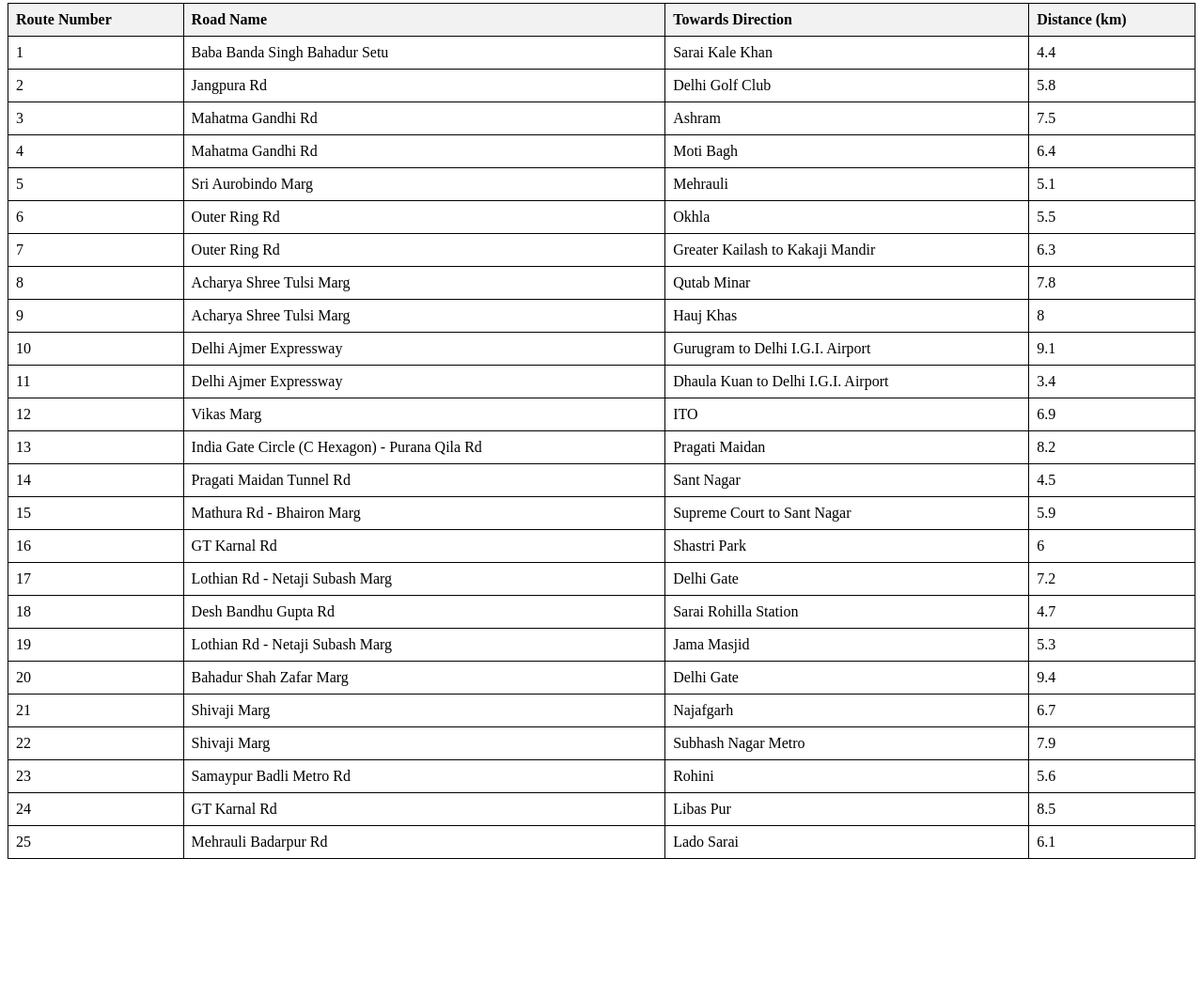
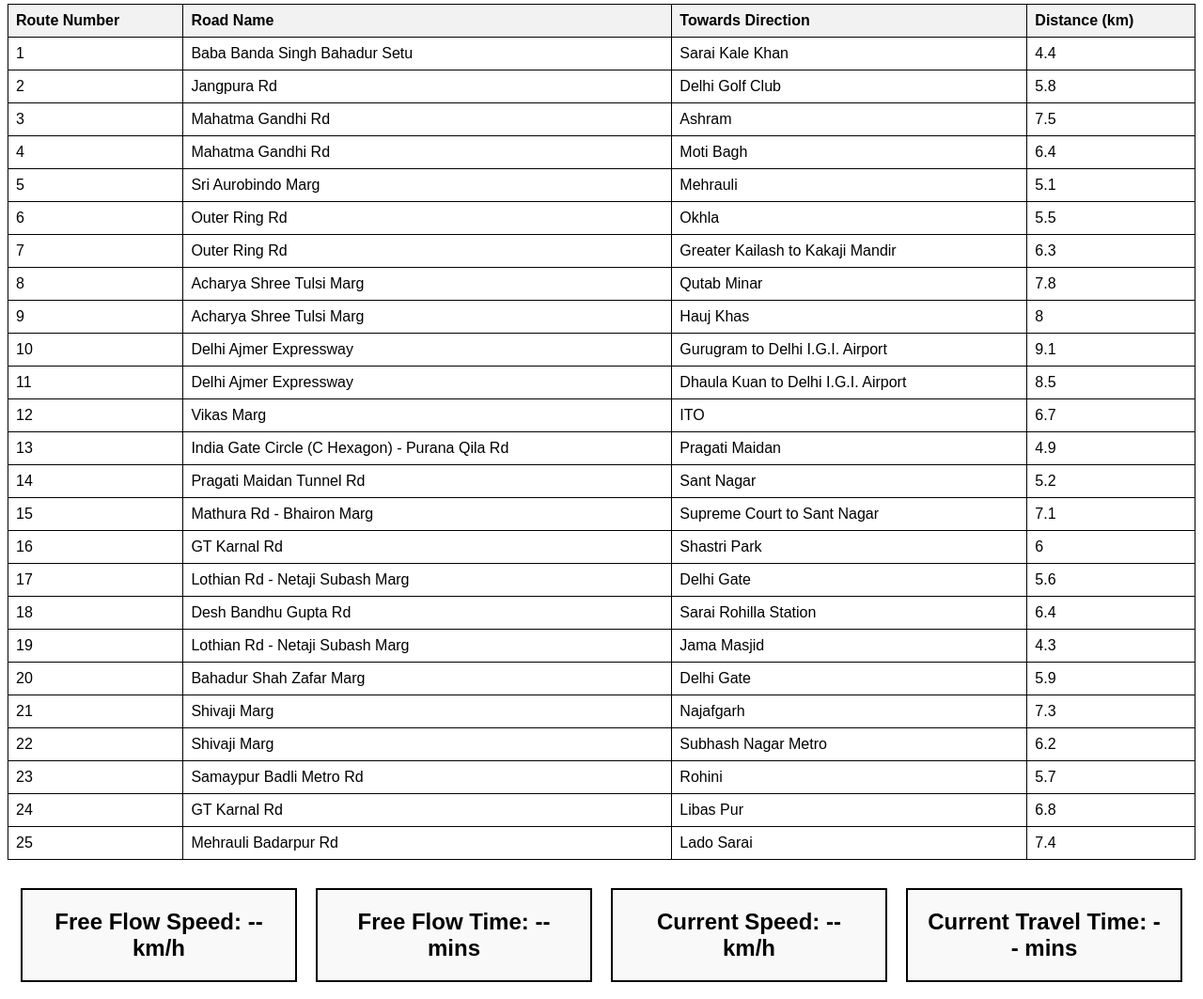
Before and after one commit to emote-warrior/traffic-dashboard, a plain HTML site: page index.html in a window 1280 px wide. Shown: the part 103-1166 px from the top of the page at 94% size. Before the commit the page ends 1025 px from the top, so only its background shows below. Drawn offline with Linux system fonts and the light colour scheme.

Commit message:
Update index.html

```diff
--- a/index.html
+++ b/index.html
@@ -3,6 +3,10 @@
 <head>
     <title>Delhi Route Dashboard</title>
     <style>
+        body {
+            font-family: 'Aptos', sans-serif;
+            text-align: center;
+        }
         table {
             width: 100%;
             border-collapse: collapse;
@@ -15,6 +19,21 @@
         }
         th {
             background-color: #f2f2f2;
+        }
+        .speed-container {
+            display: flex;
+            justify-content: center;
+            align-items: center;
+            margin-top: 20px;
+        }
+        .speed-box {
+            border: 2px solid black;
+            padding: 20px;
+            margin: 10px;
+            font-size: 24px;
+            font-weight: bold;
+            background-color: #f9f9f9;
+            width: 250px;
         }
     </style>
 </head>
@@ -36,6 +55,13 @@
         <tbody id="routeTable"></tbody>
     </table>
 
+    <div class="speed-container">
+        <div class="speed-box" id="freeFlowSpeed">Free Flow Speed: -- km/h</div>
+        <div class="speed-box" id="freeFlowTime">Free Flow Time: -- mins</div>
+        <div class="speed-box" id="currentSpeed">Current Speed: -- km/h</div>
+        <div class="speed-box" id="currentTravelTime">Current Travel Time: -- mins</div>
+    </div>
+
     <script>
         const routes = [
             { number: "1", road: "Baba Banda Singh Bahadur Setu", direction: "Sarai Kale Khan", distance: 4.4 },
@@ -48,21 +74,21 @@
             { number: "8", road: "Acharya Shree Tulsi Marg", direction: "Qutab Minar", distance: 7.8 },
             { number: "9", road: "Acharya Shree Tulsi Marg", direction: "Hauj Khas", distance: 8.0 },
             { number: "10", road: "Delhi Ajmer Expressway", direction: "Gurugram to Delhi I.G.I. Airport", distance: 9.1 },
-            { number: "11", road: "Delhi Ajmer Expressway", direction: "Dhaula Kuan to Delhi I.G.I. Airport", distance: 3.4 },
-            { number: "12", road: "Vikas Marg", direction: "ITO", distance: 6.9 },
-            { number: "13", road: "India Gate Circle (C Hexagon) - Purana Qila Rd", direction: "Pragati Maidan", distance: 8.2 },
-            { number: "14", road: "Pragati Maidan Tunnel Rd", direction: "Sant Nagar", distance: 4.5 },
-            { number: "15", road: "Mathura Rd - Bhairon Marg", direction: "Supreme Court to Sant Nagar", distance: 5.9 },
+            { number: "11", road: "Delhi Ajmer Expressway", direction: "Dhaula Kuan to Delhi I.G.I. Airport", distance: 8.5 },
+            { number: "12", road: "Vikas Marg", direction: "ITO", distance: 6.7 },
+            { number: "13", road: "India Gate Circle (C Hexagon) - Purana Qila Rd", direction: "Pragati Maidan", distance: 4.9 },
+            { number: "14", road: "Pragati Maidan Tunnel Rd", direction: "Sant Nagar", distance: 5.2 },
+            { number: "15", road: "Mathura Rd - Bhairon Marg", direction: "Supreme Court to Sant Nagar", distance: 7.1 },
             { number: "16", road: "GT Karnal Rd", direction: "Shastri Park", distance: 6.0 },
-            { number: "17", road: "Lothian Rd - Netaji Subash Marg", direction: "Delhi Gate", distance: 7.2 },
-            { number: "18", road: "Desh Bandhu Gupta Rd", direction: "Sarai Rohilla Station", distance: 4.7 },
-            { number: "19", road: "Lothian Rd - Netaji Subash Marg", direction: "Jama Masjid", distance: 5.3 },
-            { number: "20", road: "Bahadur Shah Zafar Marg", direction: "Delhi Gate", distance: 9.4 },
-            { number: "21", road: "Shivaji Marg", direction: "Najafgarh", distance: 6.7 },
-            { number: "22", road: "Shivaji Marg", direction: "Subhash Nagar Metro", distance: 7.9 },
-            { number: "23", road: "Samaypur Badli Metro Rd", direction: "Rohini", distance: 5.6 },
-            { number: "24", road: "GT Karnal Rd", direction: "Libas Pur", distance: 8.5 },
-            { number: "25", road: "Mehrauli Badarpur Rd", direction: "Lado Sarai", distance: 6.1 }
+            { number: "17", road: "Lothian Rd - Netaji Subash Marg", direction: "Delhi Gate", distance: 5.6 },
+            { number: "18", road: "Desh Bandhu Gupta Rd", direction: "Sarai Rohilla Station", distance: 6.4 },
+            { number: "19", road: "Lothian Rd - Netaji Subash Marg", direction: "Jama Masjid", distance: 4.3 },
+            { number: "20", road: "Bahadur Shah Zafar Marg", direction: "Delhi Gate", distance: 5.9 },
+            { number: "21", road: "Shivaji Marg", direction: "Najafgarh", distance: 7.3 },
+            { number: "22", road: "Shivaji Marg", direction: "Subhash Nagar Metro", distance: 6.2 },
+            { number: "23", road: "Samaypur Badli Metro Rd", direction: "Rohini", distance: 5.7 },
+            { number: "24", road: "GT Karnal Rd", direction: "Libas Pur", distance: 6.8 },
+            { number: "25", road: "Mehrauli Badarpur Rd", direction: "Lado Sarai", distance: 7.4 }
         ];
 
         function populateTable() {
```
